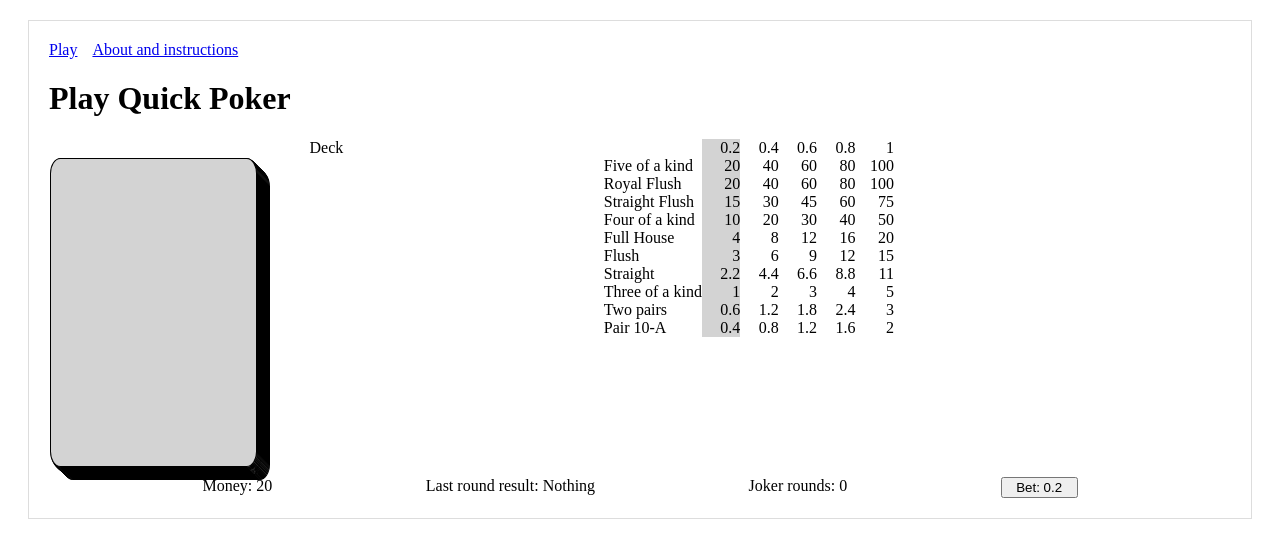
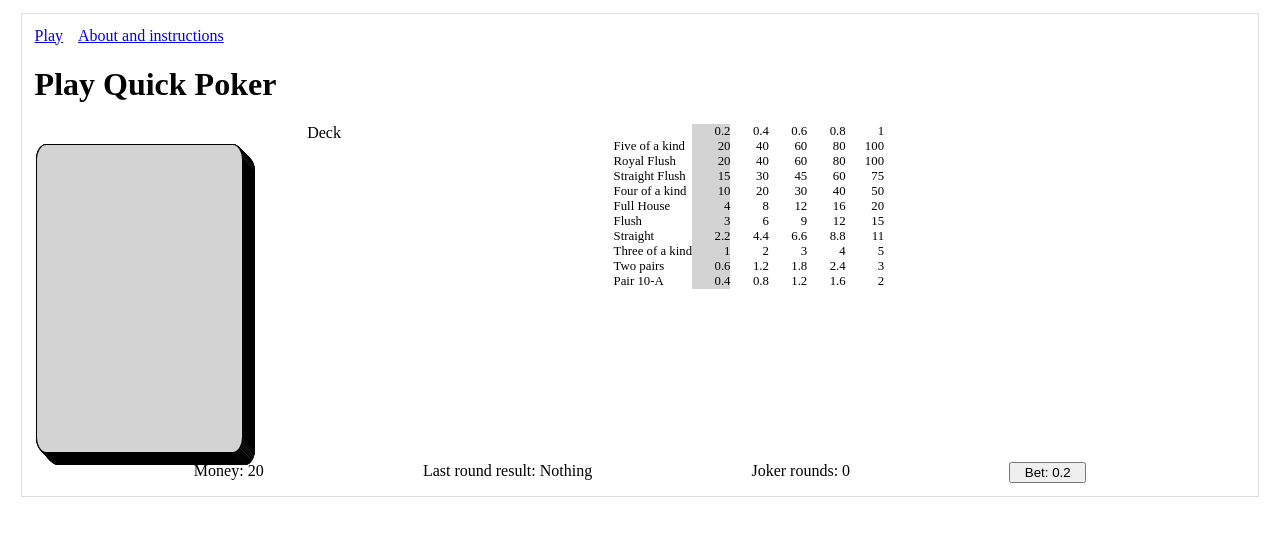
Before and after one commit to hirvinen/poker, a Next.js app: page / in a window 1280 px wide. Shown: the top 558 px of the page. Built offline with nearby package versions, Linux system fonts and the light colour scheme.

Commit message:
Layout tweaking

```diff
--- a/components/Layout.js
+++ b/components/Layout.js
@@ -2,8 +2,8 @@ import Header from './Header'
 import Head from 'next/head'
 
 const layoutStyle = {
-  margin: 20,
-  padding: 20,
+  margin: '1vw',
+  padding: '1vw',
   border: '1px solid #DDD'
 }
 
--- a/components/Poker.js
+++ b/components/Poker.js
@@ -167,7 +167,7 @@ const basicCardStyle = {
   border: '1px solid black',
   margin: '0.1vw',
   textAlign: 'center',
-  fontSize: '5em',
+  fontSize: '1em',
   minWidth: cardWidth + cardSizeUnit,
   maxWidth: cardWidth + cardSizeUnit,
   minHeight: cardHeight + cardSizeUnit,
@@ -226,7 +226,8 @@ const BestHand = (props) => (
 const cellStyle = {
   display   : 'table-cell',
   minWidth  : '3vw',
-  textAlign : 'right'
+  textAlign : 'right',
+  fontSize  : '80%'
 }
 
 const cellStyleHL = {
@@ -513,11 +514,13 @@ class Game extends React.Component {
       return (
         <div style={tableStyle}>
           <CardSet cards={this.state.hand} title="Hand" />
+          <div style={{flexGrow: 0.5, minWidth: (0.5 * cardWidth) + cardSizeUnit}} />
           <CardStack
             cards={this.state.left}
             title="Left"
             onClick={(() => this.handleClick('left'))}
           />
+          <div style={{flexGrow: 0.5, minWidth: (0.5 * cardWidth) + cardSizeUnit}} />
           <CardStack
             cards={this.state.right}
             title="Right"
```
